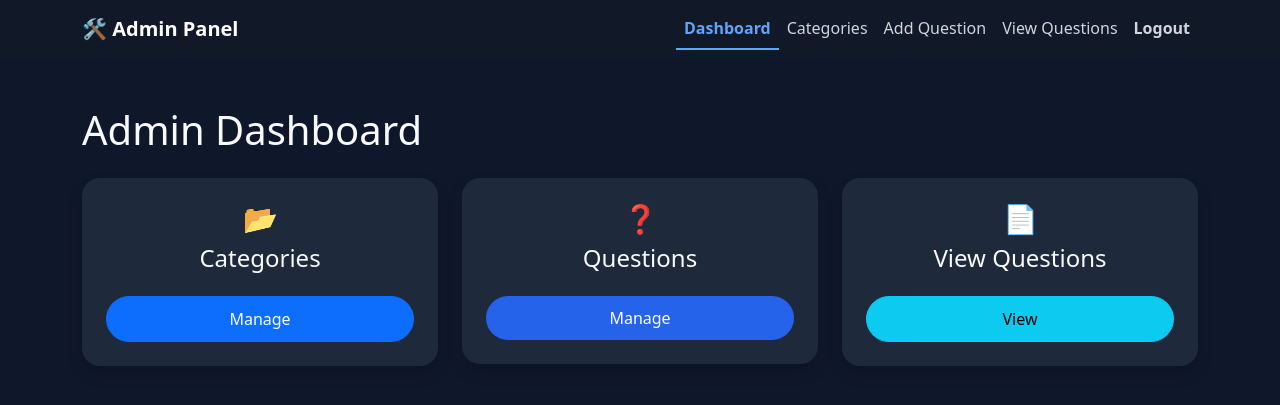
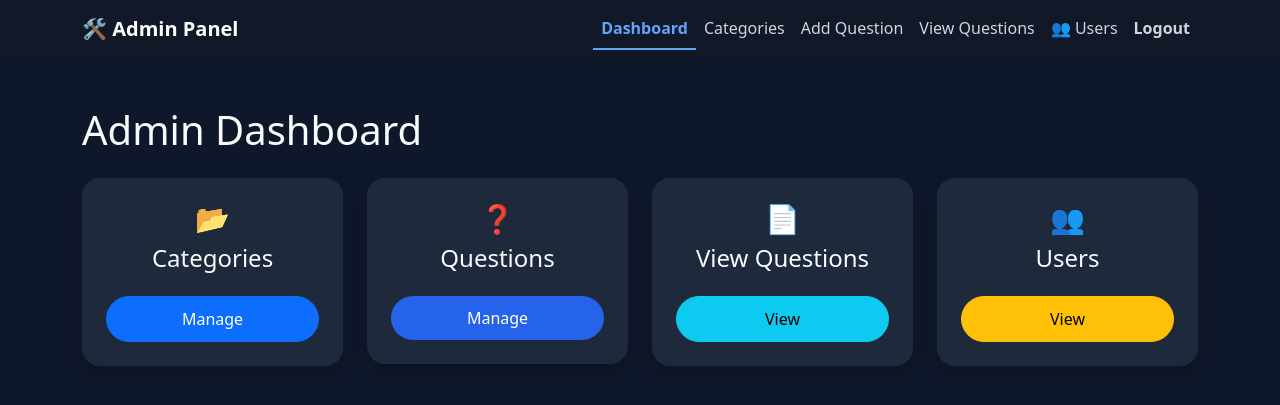
Before and after one commit to vedanti-ghagare/Interview-system, a Flask app: page /admin in a window 1280 px wide. Shown: the top 405 px of the page. Run offline with Flask 3, Linux system fonts and the light colour scheme; a user stored in the database is signed in; data comes from the database, SQL or seed files in the repository; both versions use the stored data as it was after the commit.

Commit message:
Update UI and add admin users page

```diff
--- a/app/models.py
+++ b/app/models.py
@@ -17,6 +17,10 @@ class User(db.Model):
         db.String(20),
         nullable=False,
         default="user"
+    )
+    joined_on = db.Column(
+        db.DateTime,
+        default=lambda: datetime.now()
     )
 
 class Question(db.Model):
--- a/app/routes.py
+++ b/app/routes.py
@@ -366,6 +366,23 @@ def delete_question(id):
 
     return redirect(url_for("main.view_questions"))
 
+@main.route("/admin/users")
+def admin_users():
+
+    if "user" not in session:
+        return redirect(url_for("main.login"))
+
+    if session.get("role") != "admin":
+        flash("Access Denied!", "danger")
+        return redirect(url_for("main.dashboard"))
+
+    users = User.query.all()
+
+    return render_template(
+        "admin_users.html",
+        users=users,
+        Result=Result
+    )
 @main.route("/start_test")
 def start_test():
 
--- a/app/static/css/style.css
+++ b/app/static/css/style.css
@@ -277,3 +277,14 @@ footer{
     font-size:14px;
     border-radius:8px;
 }
+.password-toggle {
+    border: 1px solid #ced4da;
+    background: white;
+    border-radius: 0 6px 6px 0 !important;
+    width: 60px;
+    color: #333;
+}
+
+.password-toggle:hover {
+    background: #f5f5f5;
+}
--- a/app/templates/admin_dashboard.html
+++ b/app/templates/admin_dashboard.html
@@ -8,9 +8,10 @@
 
     <h1 class="mb-4">Admin Dashboard</h1>
 
-    <div class="row">
+    <div class="row g-4">
 
-        <div class="col-md-4 mb-4">
+        <div class="col-12 col-sm-6 col-lg-3">
+
 
             <div class="card shadow p-4 text-center">
 
@@ -26,7 +27,8 @@
 
         </div>
 
-        <div class="col-md-4 mb-4">
+        <div class="col-12 col-sm-6 col-lg-3">
+
 
             <div class="card shadow p-4 text-center">
 
@@ -41,9 +43,9 @@
             </div>
 
         </div>
-                <div class="col-md-4 mb-4">
+            <div class="col-12 col-sm-6 col-lg-3">
 
-            <div class="card shadow p-4 text-center">
+                <div class="card shadow p-4 text-center">
 
                 <h3>📄</h3>
 
@@ -52,6 +54,22 @@
                 <a href="/admin/view_questions" class="btn btn-info mt-3">
                     View
                 </a>
+                </div>
+            </div>
+            <div class="col-12 col-sm-6 col-lg-3">
+
+
+                <div class="card shadow p-4 text-center">
+
+                    <h3>👥</h3>
+
+                    <h4>Users</h4>
+
+                    <a href="{{ url_for('main.admin_users') }}" class="btn btn-warning mt-3">
+                        View
+                    </a>
+
+                </div>
 
             </div>
 
--- a/app/templates/base.html
+++ b/app/templates/base.html
@@ -129,6 +129,11 @@
                             View Questions
                         </a>
                     </li>
+                    <li class="nav-item">
+                        <a class="nav-link" href="{{ url_for('main.admin_users') }}">
+                            👥 Users
+                        </a>
+                    </li>
 
                     <li class="nav-item">
                         <a class="nav-link text-warning fw-bold" href="/logout">Logout</a>
--- a/app/templates/index.html
+++ b/app/templates/index.html
@@ -34,14 +34,14 @@ Home
 
     </div>
 
-    <div>
+    <!-- <div>
 
         <a href="/admin_login"
            class="btn btn-danger px-4">
             👑 Admin Login
         </a>
 
-    </div>
+    </div> -->
 
 </div>
 
--- a/import_questions.py
+++ b/import_questions.py
@@ -7,7 +7,7 @@ app = create_app()
 
 with app.app_context():
 
-    workbook = load_workbook("questions3.xlsx")
+    workbook = load_workbook("question2.xlsx")
     sheet = workbook.active
 
     for row in sheet.iter_rows(min_row=2, values_only=True):
```
Also changed, not shown: app/templates/admin_users.html (added, +70 -0 lines), app/templates/login.html (+35 -7 lines), app/templates/register.html (+35 -2 lines), database/interview.db.
